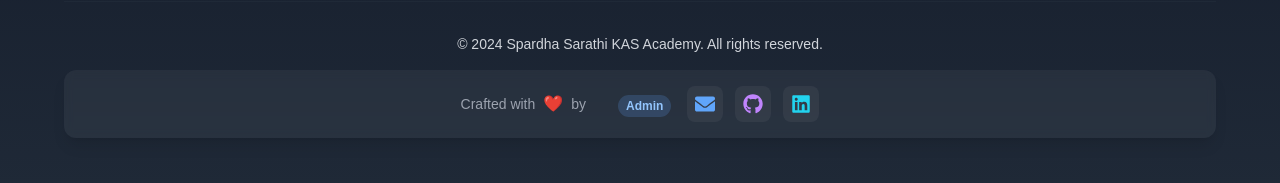
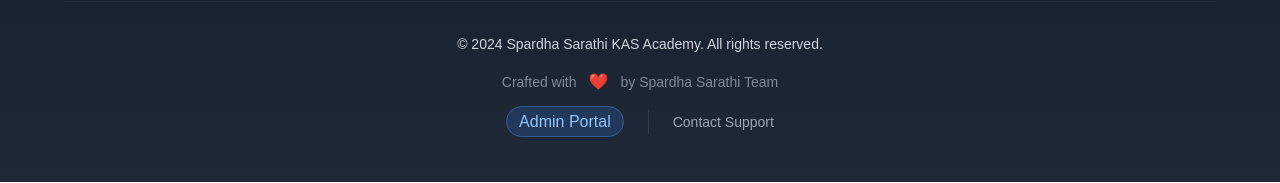
Before and after one commit to shettynishanth/Spardha_Sarathi, a React (Create React App) app: page /FacilitiesPage in a window 1280 px wide. Shown: the part 3422-3605 px from the top of the page. Built offline with nearby package versions, Linux system fonts and the light colour scheme.

Commit message:
Update Footer.js

```diff
--- a/src/components/Footer.js
+++ b/src/components/Footer.js
@@ -147,56 +147,40 @@ const Footer = () => {
           </div>
 
          {/* Developer Info */}
-<div className="flex flex-col items-center justify-center p-4 bg-white/5 backdrop-blur-sm rounded-xl shadow-lg hover:shadow-xl transition-shadow duration-300 space-y-3 md:space-y-0 md:flex-row md:space-x-6">
-  <div className="flex items-center space-x-2 group">
-        <span className="text-sm font-medium text-gray-400">Crafted with</span>
-    <div className="animate-pulse">❤️</div>
-    <span className="text-sm font-medium text-gray-400">by</span>
+          <div className="flex flex-col items-center justify-center   space-y-4">
+            <div className="flex items-center space-x-3 group">
+              <span className="text-sm font-medium text-gray-400/80">
+                Crafted with
+              </span>
+              <div className="animate-pulse text-red-400">❤️</div>
+              <span className="text-sm font-medium text-gray-400/80">
+                by Spardha Sarathi Team
+              </span>
             </div>
 
+            <div className="flex flex-col md:flex-row items-center space-y-2 md:space-y-0 md:space-x-6">
               <div className="flex items-center space-x-4">
-    <div className="flex items-center space-x-3">
                 <a
                   href="/AdminLogin"
-        target="_blank"
-        rel="noopener noreferrer"
-        className="group relative text-lg font-semibold hover:text-white transition-colors duration-200"
+                  className="relative font-medium text-blue-300 hover:text-blue-200 transition-colors duration-200"
                 >
-
-        <span className="ml-2 px-2 py-1 text-xs rounded-full bg-blue-400/20 text-blue-300 group-hover:bg-blue-400/30 transition-colors duration-200">
-          Admin
+                  <span className="px-3 py-1.5 rounded-full bg-blue-500/20 backdrop-blur-sm border border-blue-400/30">
+                    Admin Portal
                   </span>
-        <span className="absolute -right-4 top-1 opacity-0 group-hover:opacity-100 transition-opacity duration-200">
+                  <span className="absolute -right-3 -top-2 text-xs text-blue-400 opacity-0 group-hover:opacity-100 transition-opacity">
                     ↗
                   </span>
                 </a>
               </div>
 
-    <div className="flex space-x-3">
+              <div className="hidden md:block w-px h-6 bg-white/10"></div>
+
+              <div className="flex items-center space-x-4">
                 <a
                   href="mailto:shettynishanth100@gmail.com"
-        className="p-2 rounded-lg bg-white/5 hover:bg-white/10 transition-colors duration-200"
-        title="Email"
+                  className="text-sm font-medium text-gray-400 hover:text-cyan-300 transition-colors duration-200 underline-offset-4 hover:underline"
                 >
-        <FaEnvelope className="text-blue-400 w-5 h-5 hover:text-blue-300" />
-      </a>
-      <a
-        href="https://github.com/yourprofile"
-        target="_blank"
-        rel="noopener noreferrer"
-        className="p-2 rounded-lg bg-white/5 hover:bg-white/10 transition-colors duration-200"
-        title="GitHub"
-      >
-        <FaGithub className="text-purple-400 w-5 h-5 hover:text-purple-300" />
-      </a>
-      <a
-        href="https://linkedin.com/in/yourprofile"
-        target="_blank"
-        rel="noopener noreferrer"
-        className="p-2 rounded-lg bg-white/5 hover:bg-white/10 transition-colors duration-200"
-        title="LinkedIn"
-      >
-        <FaLinkedin className="text-cyan-400 w-5 h-5 hover:text-cyan-300" />
+                  Contact Support
                 </a>
               </div>
             </div>
```
Lines whose indentation alone changed are shown as unchanged.
